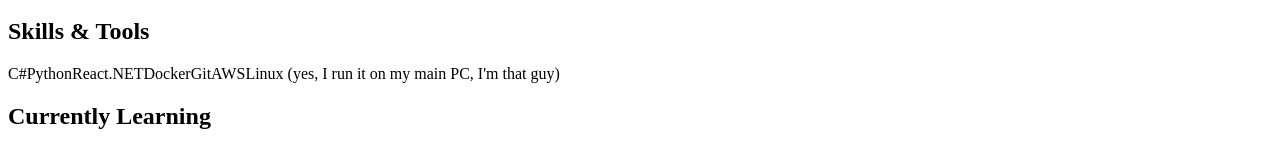
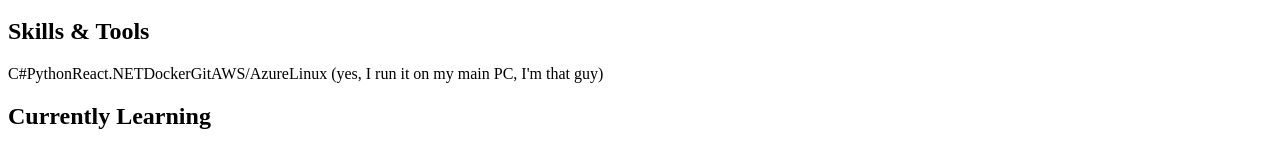
Before and after one commit to halva2251/Portfolio, a React (Vite) app in the folder client/: page /about in a window 1280 px wide. Shown: the part 284-434 px from the top of the page. Built offline with nearby package versions, Linux system fonts and the light colour scheme; no server answers; the HTML template or start-up script is replaced by a standard one.

Commit message:
small change to test

```diff
--- a/client/src/pages/About.tsx
+++ b/client/src/pages/About.tsx
@@ -1,6 +1,6 @@
 import { Link } from 'react-router-dom';
 
-const skills = ['C#', 'Python', 'React', '.NET', 'Docker', 'Git', 'AWS', 'Linux'];
+const skills = ['C#', 'Python', 'React', '.NET', 'Docker', 'Git', 'AWS/Azure', 'Linux'];
 
 const About = () => {
     return (
```
